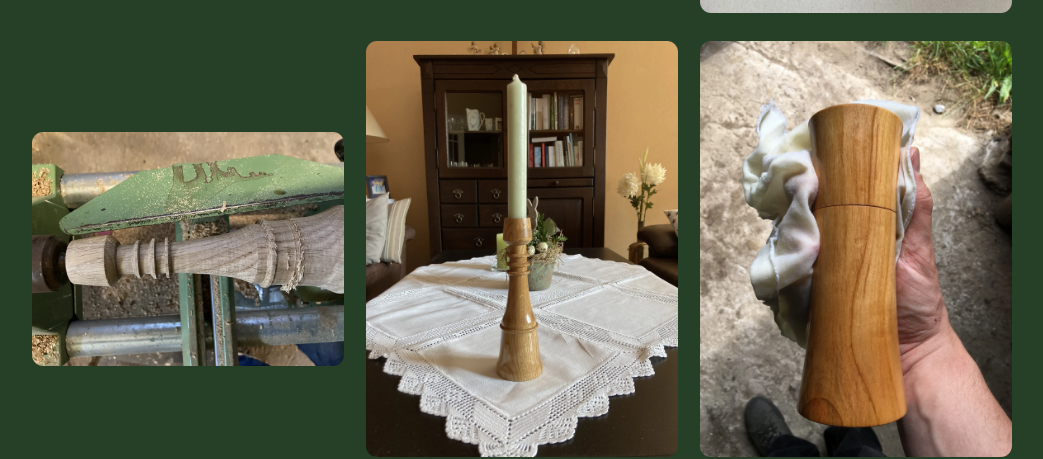
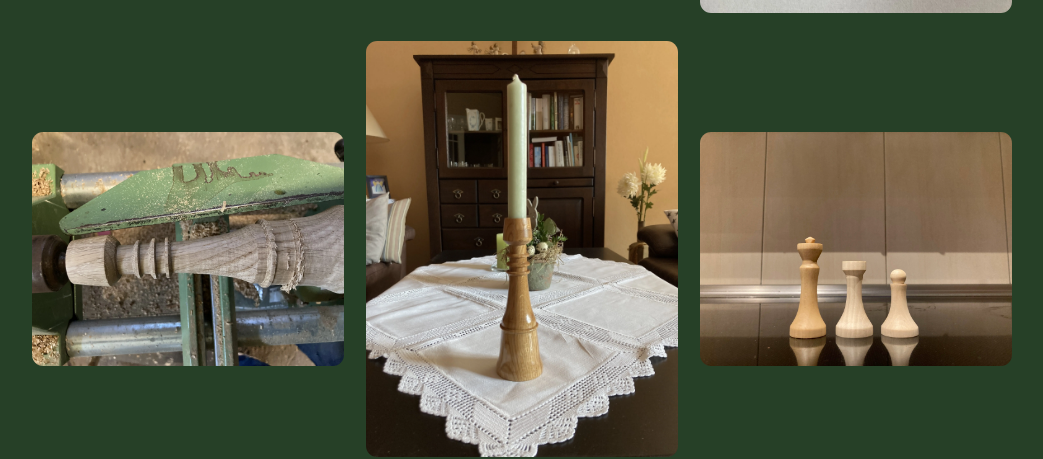
Before and after one commit to heinbl/smey.one, a Next.js app: page /drechseln in a window 1280 px wide. Shown: the part 1394-1853 px from the top of the page, without its empty margins (118-1161 px from the left). Built offline with nearby package versions, Linux system fonts and the light colour scheme.

Commit message:
Add new image, open image in new tab Add new image to /drechseln Open images in a new tab when clicked

```diff
--- a/components/InlineImage/InlineImage.module.css
+++ b/components/InlineImage/InlineImage.module.css
@@ -2,7 +2,7 @@
     transition: all .2s ease-in;
 }
 
-.imageContainer > img {
+.imageContainer img {
     object-fit: contain;
     width: 100%;
     height: auto;
--- a/pages/drechseln.tsx
+++ b/pages/drechseln.tsx
@@ -43,10 +43,12 @@
             <article className={ appStyles.imageContainer }>
                 {
                     imagePaths && imagePaths.map( (filename, i)=> {
+                        const imageLink = `/images/drechseln/${filename}`
                         return (
                             <InlineImage key={i}>
+                                <a href={ imageLink } target="_blank">
                                     <Image
-                                    src={ `/images/drechseln/${filename}` }
+                                        src={ imageLink }
                                         height={ 500 }
                                         width={ 500 }
                                         quality={50}
@@ -59,6 +61,7 @@
                                         (max-width: 900px) 50vw,
                                         33vw"
                                     />
+                                </a>
                             </InlineImage>
                         );
                     })
```
Also changed, not shown: public/images/drechseln/17.webp (added). Lines whose indentation alone changed are shown as unchanged.
